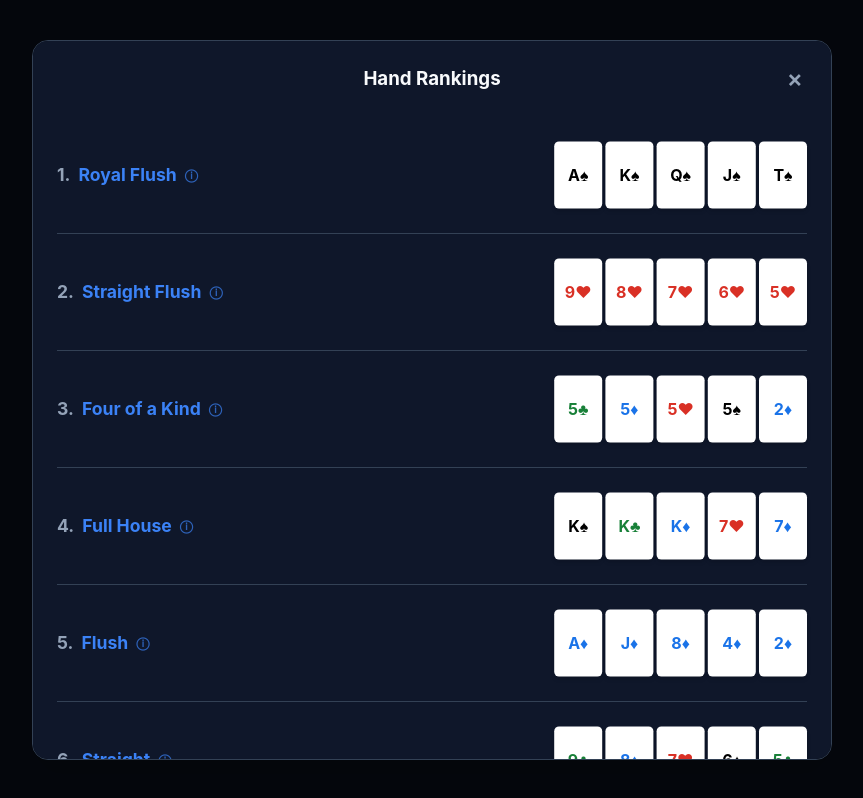
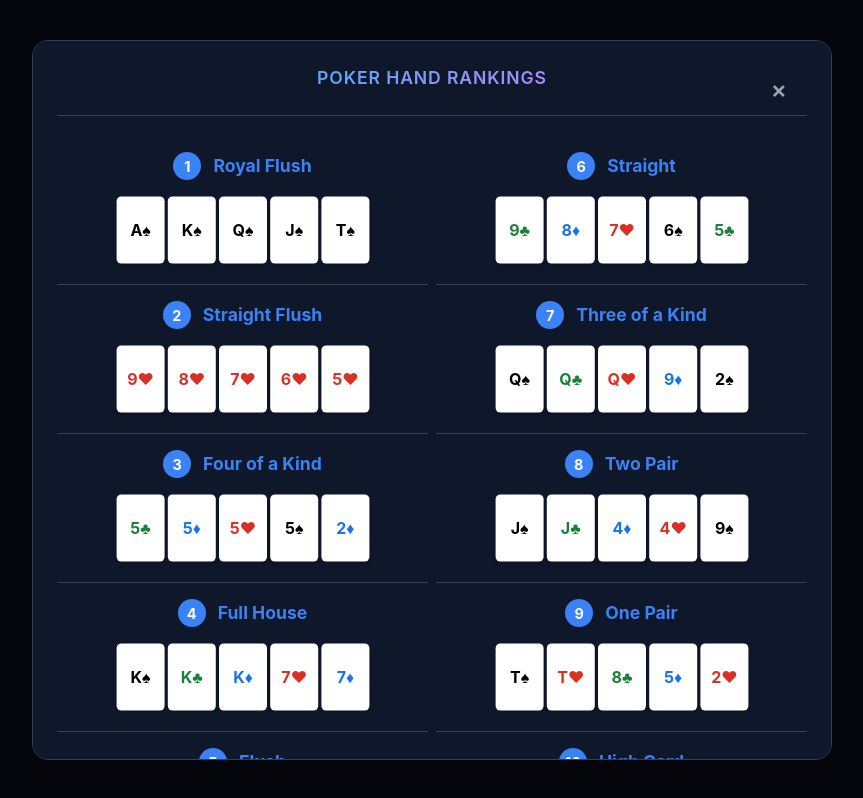
Before and after one commit to achint227/poker_noob, a React (Vite) app: page / in a window 1280 px wide. Both pictures are taken after a click on the element "Hand Rankings". Shown: the whole page, without its empty margins (208-1071 px from the left). Built offline with nearby package versions, Linux system fonts and the light colour scheme.

Commit message:
feat(HandRankingModal): redesign layout with two-column grid and enhanced visual hierarchy

```diff
--- a/src/components/HandRankingModal.tsx
+++ b/src/components/HandRankingModal.tsx
@@ -65,35 +65,35 @@ const HandRankingModal: React.FC<HandRankingModalProps> = ({ isOpen, onClose })
     return (
         <div className="modal" onClick={(e) => { if (e.target === e.currentTarget) onClose(); }}>
             <div className="modal-content" style={{ maxWidth: '800px', maxHeight: '90vh', overflowY: 'auto' }}>
-                <div className="modal-header" style={{ position: 'relative', justifyContent: 'center' }}>
-                    <h3 style={{ margin: 0 }}>Hand Rankings</h3>
-                    <button className="close-modal" onClick={onClose} style={{ position: 'absolute', right: 0, top: '50%', transform: 'translateY(-50%)' }}>&times;</button>
+            <div className="modal-header" style={{ position: 'relative', justifyContent: 'center', flexDirection: 'column', alignItems: 'center', paddingBottom: '1.5rem', borderBottom: '1px solid var(--border-color)' }}>
+                    <h2 style={{ margin: 0, background: 'linear-gradient(to right, #60a5fa, #a78bfa)', backgroundClip: 'text', WebkitBackgroundClip: 'text', WebkitTextFillColor: 'transparent' }}>Poker Hand Rankings</h2>
+                    <button className="close-modal" onClick={onClose} style={{ position: 'absolute', right: '1rem', top: '50%', transform: 'translateY(-50%)' }}>&times;</button>
                 </div>
 
-                <div className="hand-rankings-list">
-                    {rankings.map((rank, index) => (
+                <div className="hand-rankings-list" style={{ display: 'grid', gridTemplateColumns: '1fr 1fr', gap: '0.5rem' }}>
+                    <div style={{ display: 'flex', flexDirection: 'column', gap: '0.25rem' }}>
+                        {rankings.slice(0, 5).map((rank, index) => (
                             <div key={index} className="ranking-item" style={{
-                            padding: '1rem 0',
-                            borderBottom: index < rankings.length - 1 ? '1px solid var(--border-color)' : 'none',
+                                padding: '0.75rem',
+                                borderBottom: index < 4 ? '1px solid var(--border-color)' : 'none',
                                 display: 'flex',
-                            justifyContent: 'space-between',
+                                flexDirection: 'column',
                                 alignItems: 'center',
-                            flexWrap: 'wrap',
-                            gap: '1rem'
+                                textAlign: 'center',
+                                gap: '0.5rem'
                             }}>
-                            <div className="ranking-name-container">
-                                <div style={{ fontWeight: 'bold', color: 'var(--primary)', fontSize: '1.1rem', display: 'flex', alignItems: 'center' }}>
-                                    <span style={{ marginRight: '0.5rem', color: 'var(--text-secondary)' }}>{index + 1}.</span>
+                                <div className="ranking-name-container" style={{ width: '100%' }}>
+                                    <div style={{ fontWeight: 'bold', color: 'var(--primary)', fontSize: '1.1rem', display: 'flex', alignItems: 'center', justifyContent: 'center', gap: '0.75rem' }}>
+                                        <span style={{ display: 'flex', alignItems: 'center', justifyContent: 'center', width: '28px', height: '28px', backgroundColor: 'var(--primary)', color: 'white', borderRadius: '50%', fontSize: '0.9rem', fontWeight: 'bold' }}>{index + 1}</span>
                                         {rank.name}
-                                    <span style={{ fontSize: '0.8rem', marginLeft: '0.5rem', opacity: 0.7 }}>ⓘ</span>
                                     </div>
 
-                                <div className="ranking-description">
+                                    <div className="ranking-description" style={{ fontSize: '0.9rem', marginTop: '0.5rem' }}>
                                         {rank.desc}
                                     </div>
                                 </div>
 
-                            <div style={{ display: 'flex', gap: '4px', transform: 'scale(0.8)', transformOrigin: 'right center' }}>
+                                <div style={{ display: 'flex', gap: '4px', transform: 'scale(0.8)' }}>
                                     {rank.sample.map((card, i) => (
                                         <div key={i} style={{ pointerEvents: 'none' }}>
                                             <CardSlot card={card} />
@@ -102,6 +102,40 @@ const HandRankingModal: React.FC<HandRankingModalProps> = ({ isOpen, onClose })
                                 </div>
                             </div>
                         ))}
+                    </div>
+
+                    <div style={{ display: 'flex', flexDirection: 'column', gap: '0.25rem' }}>
+                        {rankings.slice(5).map((rank, index) => (
+                            <div key={index + 5} className="ranking-item" style={{
+                                padding: '0.75rem',
+                                borderBottom: index < 4 ? '1px solid var(--border-color)' : 'none',
+                                display: 'flex',
+                                flexDirection: 'column',
+                                alignItems: 'center',
+                                textAlign: 'center',
+                                gap: '0.5rem'
+                            }}>
+                                <div className="ranking-name-container" style={{ width: '100%' }}>
+                                    <div style={{ fontWeight: 'bold', color: 'var(--primary)', fontSize: '1.1rem', display: 'flex', alignItems: 'center', justifyContent: 'center', gap: '0.75rem' }}>
+                                        <span style={{ display: 'flex', alignItems: 'center', justifyContent: 'center', width: '28px', height: '28px', backgroundColor: 'var(--primary)', color: 'white', borderRadius: '50%', fontSize: '0.9rem', fontWeight: 'bold' }}>{index + 6}</span>
+                                        {rank.name}
+                                    </div>
+
+                                    <div className="ranking-description" style={{ fontSize: '0.9rem', marginTop: '0.5rem' }}>
+                                        {rank.desc}
+                                    </div>
+                                </div>
+
+                                <div style={{ display: 'flex', gap: '4px', transform: 'scale(0.8)' }}>
+                                    {rank.sample.map((card, i) => (
+                                        <div key={i} style={{ pointerEvents: 'none' }}>
+                                            <CardSlot card={card} />
+                                        </div>
+                                    ))}
+                                </div>
+                            </div>
+                        ))}
+                    </div>
                 </div>
 
                 <div className="modal-footer" style={{ marginTop: '1rem' }}>
```
Lines whose indentation alone changed are shown as unchanged.
